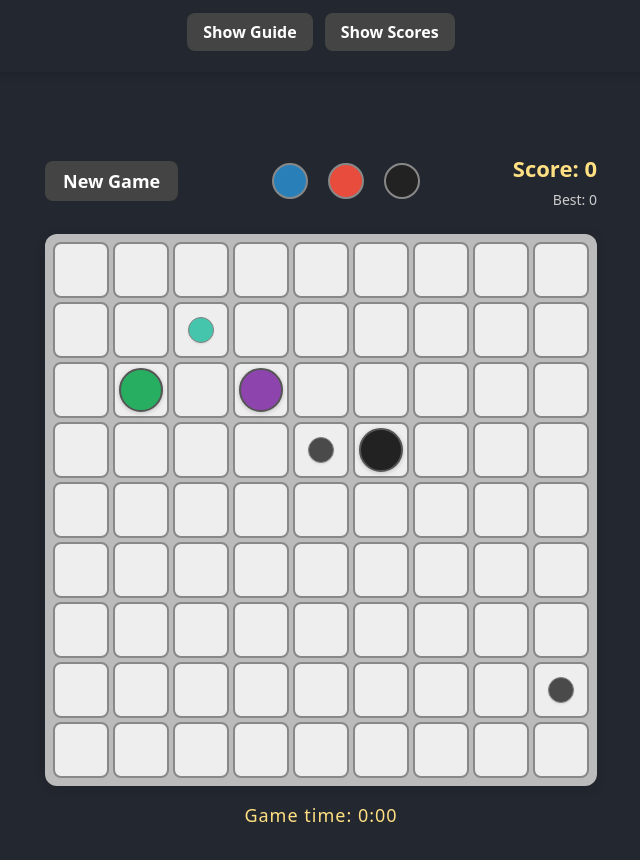
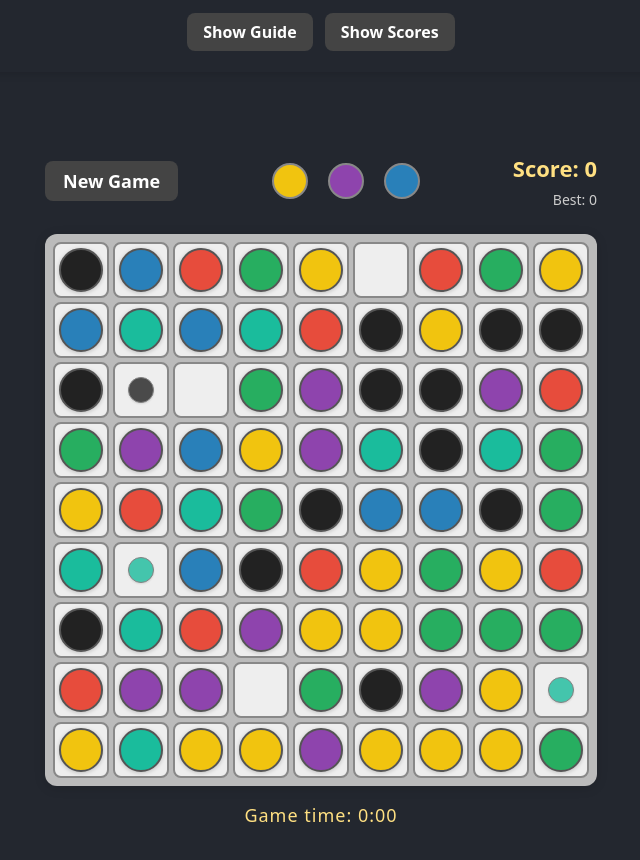
Before and after one commit to janschupke/lines, a React (Vite) app: page / in a window 1280 px wide. Shown: the top 860 px of the page, without its empty margins (319-959 px from the left). Built offline with nearby package versions, Linux system fonts and the light colour scheme.

Commit message:
Endgame prototype

```diff
--- a/src/components/Game.tsx
+++ b/src/components/Game.tsx
@@ -23,7 +23,6 @@ export interface Cell {
 }
 
 const BOARD_SIZE = 9; // Default size from Java code
-const INITIAL_BALLS = 3;
 const BALL_COLORS: BallColor[] = ['red', 'green', 'blue', 'yellow', 'purple', 'cyan', 'black'];
 const BALLS_PER_TURN = 3;
 
@@ -74,15 +73,6 @@ function createEmptyBoard(): Cell[][] {
       active: false,
     }))
   );
-}
-
-function placeRandomBalls(board: Cell[][], count: number, exclude: Set<string> = new Set()): Cell[][] {
-  const newBoard = board.map(row => row.map(cell => ({ ...cell })));
-  const positions = getRandomEmptyCells(newBoard, count, exclude);
-  positions.forEach(([x, y]) => {
-    newBoard[y][x].ball = { color: getRandomColor() };
-  });
-  return newBoard;
 }
 
 // Helper to find a line in a direction
@@ -336,10 +326,36 @@ export const ToggleBar: React.FC<GameToggleProps> = ({ showGuide, setShowGuide,
   </div>
 );
 
-const Game: React.FC<GameToggleProps> = ({ showGuide, setShowGuide, showHighScores, setShowHighScores }) => {
+interface GameProps extends GameToggleProps {
+  initialBoard?: Cell[][];
+  initialNextBalls?: BallColor[];
+}
+
+const Game: React.FC<GameProps> = ({ showGuide, showHighScores, initialBoard, initialNextBalls }) => {
   const [board, setBoard] = useState<Cell[][]>(() => {
-    const initialBoard = placeRandomBalls(createEmptyBoard(), INITIAL_BALLS);
-    return placePreviewBalls(initialBoard, getRandomNextBalls(BALLS_PER_TURN));
+    if (initialBoard && initialNextBalls) {
+      // Use provided initial board and preview balls
+      return placePreviewBalls(initialBoard, initialNextBalls);
+    }
+    // For testing: fill all but 6 cells
+    const emptyCells = 6;
+    const board = createEmptyBoard();
+    const allPositions = [];
+    for (let y = 0; y < BOARD_SIZE; y++) for (let x = 0; x < BOARD_SIZE; x++) allPositions.push([x, y]);
+    for (let i = allPositions.length - 1; i > 0; i--) {
+      const j = Math.floor(Math.random() * (i + 1));
+      [allPositions[i], allPositions[j]] = [allPositions[j], allPositions[i]];
+    }
+    const emptyPositions = new Set(allPositions.slice(0, emptyCells).map(([x, y]) => `${x},${y}`));
+    for (let y = 0; y < BOARD_SIZE; y++) {
+      for (let x = 0; x < BOARD_SIZE; x++) {
+        if (!emptyPositions.has(`${x},${y}`)) {
+          board[y][x].ball = { color: getRandomColor() };
+        }
+      }
+    }
+    const initialNext = getRandomNextBalls(BALLS_PER_TURN);
+    return placePreviewBalls(board, initialNext);
   });
   const [score, setScore] = useState(0);
   const [selected, setSelected] = useState<{x: number, y: number} | null>(null);
@@ -362,6 +378,8 @@ const Game: React.FC<GameToggleProps> = ({ showGuide, setShowGuide, showHighScor
   const [hoveredCell, setHoveredCell] = useState<{x: number, y: number} | null>(null);
   const [pathTrail, setPathTrail] = useState<[number, number][] | null>(null);
   const [notReachable, setNotReachable] = useState<boolean>(false);
+  const [totalMoves, setTotalMoves] = useState(0);
+  const [lineStats, setLineStats] = useState<{ [length: number]: { count: number, points: number } }>({});
 
   const highScoreManager = useMemo(() => new HighScoreManager(), []);
 
@@ -461,6 +479,7 @@ const Game: React.FC<GameToggleProps> = ({ showGuide, setShowGuide, showHighScor
         setMovingStep(0);
         setPathTrail(null);
         setNotReachable(false);
+        setTotalMoves(m => m + 1);
       }
     }
   };
@@ -500,11 +519,22 @@ const Game: React.FC<GameToggleProps> = ({ showGuide, setShowGuide, showHighScor
       const newBoard = board.map(row => row.map(cell => ({ ...cell, active: false })));
       newBoard[toY][toX].ball = board[fromY][fromX].ball;
       newBoard[fromY][fromX].ball = null;
+      // Explicitly clear incomingBall for the destination cell
+      newBoard[toY][toX].incomingBall = null;
 
       // If we moved to a position that had a preview ball, recalculate incoming positions
       if (board[toY][toX].incomingBall) {
-        const recalculatedBoard = recalculateIncomingPositions(newBoard, nextBalls);
-        setBoard(recalculatedBoard);
+        if (isBoardFull(newBoard)) {
+          // Board is full: clear all incoming balls, preserve the moved ball, and end game
+          const clearedBoard = newBoard.map(row => row.map(cell => ({ ...cell, incomingBall: null })));
+          setBoard(clearedBoard);
+          setGameOver(true);
+          setShowGameEndDialog(true);
+        } else {
+          // Not full: recalculate incoming positions as usual
+          const recalculatedBoard = recalculateIncomingPositions(newBoard, nextBalls);
+          setBoard(recalculatedBoard);
+        }
       } else {
         setBoard(newBoard);
       }
@@ -537,23 +567,38 @@ const Game: React.FC<GameToggleProps> = ({ showGuide, setShowGuide, showHighScor
         // Popping animation: mark balls as popping, then remove after delay
         setPoppingBalls(new Set(ballsToRemove.map(([lx, ly]) => `${lx},${ly}`)));
         setTimeout(() => {
-          ballsToRemove.forEach(([lx, ly]) => {
+          // If the board is full after the move, exclude the destination cell from removal
+          let filteredBallsToRemove = ballsToRemove;
+          if (isBoardFull(newBoard)) {
+            filteredBallsToRemove = ballsToRemove.filter(([lx, ly]) => !(lx === toX && ly === toY));
+          }
+          filteredBallsToRemove.forEach(([lx, ly]) => {
             newBoard[ly][lx].ball = null;
           });
           setBoard(newBoard);
           setPoppingBalls(new Set());
           // Calculate score based on line lengths
           let totalScore = 0;
+          const newLineStats = { ...lineStats };
           if (lines.length > 0) {
             lines.forEach(line => {
-              totalScore += calculateLineScore(line.length);
+              const len = line.length;
+              const pts = calculateLineScore(len);
+              totalScore += pts;
+              if (!newLineStats[len]) newLineStats[len] = { count: 0, points: 0 };
+              newLineStats[len].count += 1;
+              newLineStats[len].points += pts;
             });
           }
+          setLineStats(newLineStats);
           const newScore = score + totalScore;
           setScore(newScore);
           // Check for new high score
           checkForNewHighScore(newScore);
           if (isBoardFull(newBoard)) {
+            // Ensure the moved ball is present and all incomingBall are cleared
+            const clearedBoard = newBoard.map(row => row.map(cell => ({ ...cell, incomingBall: null })));
+            setBoard(clearedBoard);
             setGameOver(true);
             setShowGameEndDialog(true);
           }
@@ -563,22 +608,24 @@ const Game: React.FC<GameToggleProps> = ({ showGuide, setShowGuide, showHighScor
         // Only spawn as many balls as there are empty cells
         const emptyCount = getRandomEmptyCells(newBoard, BOARD_SIZE * BOARD_SIZE).length;
         if (emptyCount === 0) {
-          setBoard(newBoard);
+          // Board is full after move: clear all incoming balls, do not convert them, and end game
+          const clearedBoard = newBoard.map(row => row.map(cell => ({ ...cell, incomingBall: null })));
+          setBoard(clearedBoard);
           setGameOver(true);
+          setShowGameEndDialog(true);
           return;
         }
-
-        // Convert incoming balls to real balls, preserving existing balls
+        // Only convert incoming balls if there is at least one empty cell
+        const ballsToAdd = Math.min(BALLS_PER_TURN, emptyCount);
         const boardWithRealBalls = newBoard.map(row => row.map(cell => ({
           ...cell,
           ball: cell.incomingBall ? cell.incomingBall : cell.ball,
           incomingBall: null
         })));
-
         // Generate next preview balls ONCE
         const nextPreviewBalls = getRandomNextBalls(BALLS_PER_TURN);
-        // Add new preview balls for next turn
-        const afterBalls = placePreviewBalls(boardWithRealBalls, nextPreviewBalls);
+        // Add new preview balls for next turn, but only if there is space
+        const afterBalls = ballsToAdd > 0 ? placePreviewBalls(boardWithRealBalls, nextPreviewBalls.slice(0, ballsToAdd)) : boardWithRealBalls;
         setBoard(afterBalls);
         setNextBalls(nextPreviewBalls);
         if (isBoardFull(afterBalls)) {
@@ -592,9 +639,28 @@ const Game: React.FC<GameToggleProps> = ({ showGuide, setShowGuide, showHighScor
 
   // Start new game with random balls and preview
   const startNewGame = () => {
+    // For testing: fill all but 6 cells
+    const emptyCells = 6;
+    const board = createEmptyBoard();
+    // Fill all but 6 random cells
+    const allPositions = [];
+    for (let y = 0; y < BOARD_SIZE; y++) for (let x = 0; x < BOARD_SIZE; x++) allPositions.push([x, y]);
+    // Shuffle and pick empty cells
+    for (let i = allPositions.length - 1; i > 0; i--) {
+      const j = Math.floor(Math.random() * (i + 1));
+      [allPositions[i], allPositions[j]] = [allPositions[j], allPositions[i]];
+    }
+    const emptyPositions = new Set(allPositions.slice(0, emptyCells).map(([x, y]) => `${x},${y}`));
+    for (let y = 0; y < BOARD_SIZE; y++) {
+      for (let x = 0; x < BOARD_SIZE; x++) {
+        if (!emptyPositions.has(`${x},${y}`)) {
+          board[y][x].ball = { color: getRandomColor() };
+        }
+      }
+    }
+    // Place preview balls as usual
     const initialNext = getRandomNextBalls(BALLS_PER_TURN);
-    const initialBoard = placeRandomBalls(createEmptyBoard(), INITIAL_BALLS);
-    const boardWithPreview = placePreviewBalls(initialBoard, initialNext);
+    const boardWithPreview = placePreviewBalls(board, initialNext);
     setBoard(boardWithPreview);
     setScore(0);
     setSelected(null);
@@ -604,6 +670,8 @@ const Game: React.FC<GameToggleProps> = ({ showGuide, setShowGuide, showHighScor
     setNextBalls(initialNext);
     setTimer(0);
     setTimerActive(false);
+    setTotalMoves(0);
+    setLineStats({});
   };
 
   // Game end dialog handlers
@@ -630,6 +698,9 @@ const Game: React.FC<GameToggleProps> = ({ showGuide, setShowGuide, showHighScor
     );
   }
 
+  // Overlay for end game
+  const showOverlay = gameOver && !showGuide && !showHighScores;
+
   return (
     <div className="game-layout" style={{ display: 'flex', flexDirection: 'column', alignItems: 'center', gap: 0 }}>
       {/* ToggleBar is now rendered in App.tsx sticky header */}
@@ -653,7 +724,7 @@ const Game: React.FC<GameToggleProps> = ({ showGuide, setShowGuide, showHighScor
       {!showGuide && !showHighScores && (
         <>
           <div style={{ height: 8 }} />
-          <div className="game-container" style={{ maxWidth: 600, width: '100%', margin: '0 auto', padding: 0 }}>
+          <div className="game-container" style={{ maxWidth: 600, width: '100%', margin: '0 auto', padding: 0, position: 'relative' }}>
             <Board
               board={board}
               onCellClick={handleCellClick}
@@ -667,6 +738,58 @@ const Game: React.FC<GameToggleProps> = ({ showGuide, setShowGuide, showHighScor
             >
               {movingBallEl}
             </Board>
+            {/* End game overlay */}
+            {showOverlay && (
+              <div style={{
+                position: 'absolute',
+                top: 0,
+                left: 0,
+                width: '100%',
+                height: '100%',
+                background: 'rgba(30,30,40,0.72)',
+                zIndex: 20,
+                display: 'flex',
+                flexDirection: 'column',
+                alignItems: 'center',
+                justifyContent: 'center',
+                pointerEvents: 'auto',
+              }}>
+                <div style={{ fontSize: 44, fontWeight: 900, color: '#ffe082', textShadow: '0 2px 12px #000' }}>Much Balls...</div>
+                {isNewHighScore && (
+                  <div style={{ marginTop: 16, fontSize: 22, color: '#8bc34a', fontWeight: 700, textShadow: '0 2px 8px #000' }}>
+                    New High Score!
+                  </div>
+                )}
+                <div style={{ marginTop: 32, background: '#23272fdd', borderRadius: 12, padding: 24, color: '#fff', minWidth: 320, boxShadow: '0 2px 12px #0006' }}>
+                  <div style={{ fontSize: 20, fontWeight: 700, marginBottom: 8 }}>Game Summary</div>
+                  <div style={{ fontSize: 16, marginBottom: 4 }}>Total time: <b>{formatTime(timer)}</b></div>
+                  <div style={{ fontSize: 16, marginBottom: 4 }}>Total moves: <b>{totalMoves}</b></div>
+                  <div style={{ fontSize: 16, margin: '12px 0 4px 0' }}>Scored lines:</div>
+                  <table style={{ width: '100%', color: '#fff', fontSize: 15, borderCollapse: 'collapse' }}>
+                    <thead>
+                      <tr style={{ color: '#ffe082' }}>
+                        <th align="left">Line Length</th>
+                        <th align="right">Count</th>
+                        <th align="right">Points</th>
+                      </tr>
+                    </thead>
+                    <tbody>
+                      {[5,6,7,8,9].map(len => (
+                        <tr key={len}>
+                          <td>Line of {len}</td>
+                          <td align="right">{lineStats[len]?.count || 0}</td>
+                          <td align="right">{lineStats[len]?.points || 0}</td>
+                        </tr>
+                      ))}
+                    </tbody>
+                  </table>
+                  <div style={{ marginTop: 12, fontSize: 16, color: '#ffe082', fontWeight: 600 }}>
+                    Total points from lines: <b>{[5,6,7,8,9].reduce((sum, len) => sum + (lineStats[len]?.points || 0), 0)}</b>
+                  </div>
+                  <button onClick={startNewGame} style={{ marginTop: 24, fontWeight: 600, fontSize: 18, padding: '8px 18px', borderRadius: 8, border: 'none', background: '#444', color: '#fff', cursor: 'pointer' }}>New Game</button>
+                </div>
+              </div>
+            )}
           </div>
           <div style={{ width: '100%', maxWidth: 600, display: 'flex', justifyContent: 'center', alignItems: 'center', marginTop: 16, fontSize: 18, color: '#ffe082', letterSpacing: 1 }}>
             Game time: {formatTime(timer)}
```
Also changed, not shown: 1 other file (tests, documents, lock files or other folders).
